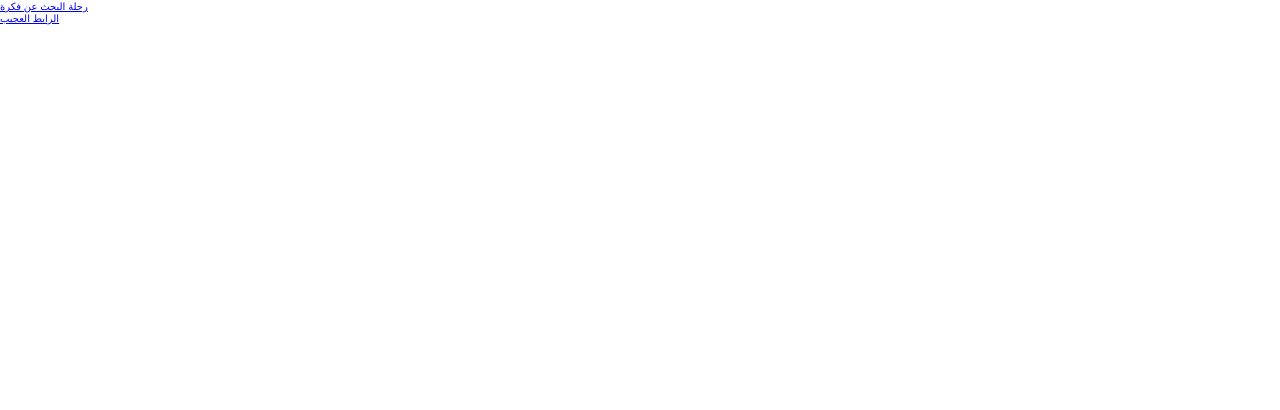
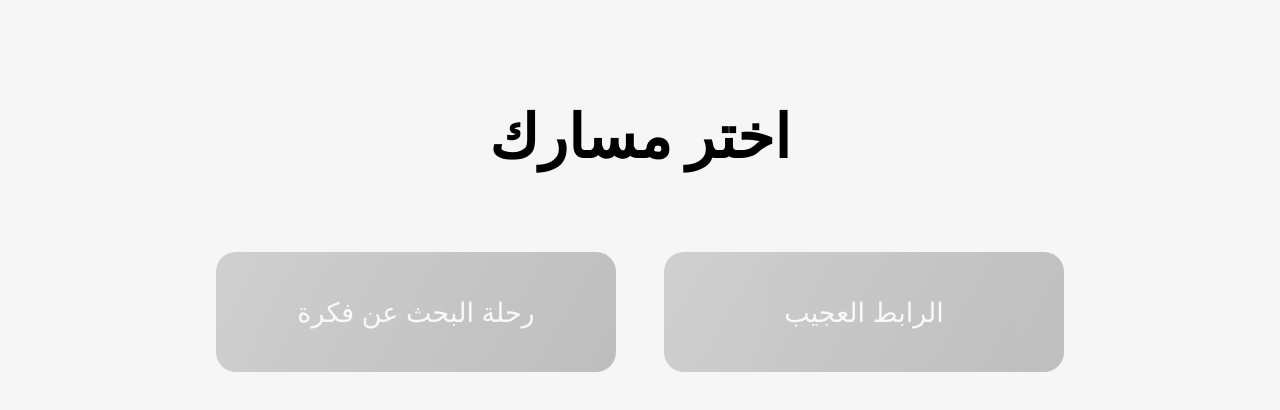
Before and after one commit to iabdulrahmanjo/010, a React (Create React App) app: page /category-3 in a window 1280 px wide. Shown: the top 410 px of the page. Built offline with nearby package versions, Linux system fonts and the light colour scheme; a small style sheet from the web is missing.

Commit message:
add ideas path component and jounrey proudcts cards and serach for them

```diff
--- a/src/App.js
+++ b/src/App.js
@@ -2,19 +2,18 @@ import React from "react";
 import { BrowserRouter as Router, Route, Switch } from "react-router-dom";
 import Home from "./views/home";
 import NewIdeas from "./views/newIdeas";
+import Journey from "./views/journey";
+import JourneyRoad from "./views/journeyRoad";
 import "./style.scss";
-
 function App() {
   return (
     <Router>
       <Switch>
         <Route path="/category-1" render={() => <h1>فئة ١</h1>} />
         <Route path="/category-2" render={() => <h1>فئة ٢</h1>} />
-        <Route exact path="/category-3" component={NewIdeas} />
-        <Route
-          path={`/category-3/journey`}
-          render={() => <h1>رحلة البحث عن فكرة</h1>}
-        />
+        <Route path={`/category-3/journey/:product`} component={JourneyRoad} />
+        <Route path={`/category-3/journey`} component={Journey} />
+        <Route path="/category-3" component={NewIdeas} />
         <Route
           path={`/category-3/match`}
           render={() => <h1>الرابط العجيب</h1>}
--- /dev/null
+++ b/src/components/card.js
@@ -0,0 +1,21 @@
+import React from "react";
+import { Link, useRouteMatch } from "react-router-dom";
+
+const Card = ({ product }) => {
+  const match = useRouteMatch();
+  return (
+    <Link to={`${match.url}/${product.fileName}`} className="card">
+      <div className="card-img">
+        <img
+          src={require(`../icons/${product.fileName}.png`)}
+          alt={product.name}
+        />
+      </div>
+      <div className="card-name">
+        <h1>{product.name}</h1>
+      </div>
+    </Link>
+  );
+};
+
+export default Card;
--- a/src/style.scss
+++ b/src/style.scss
@@ -17,6 +17,7 @@ html {
 body {
   height: 100%;
   width: 100%;
+  background-color: #f6f6f6;
 }
 
 .home {
@@ -89,3 +90,132 @@ body {
     background-image: linear-gradient(90deg, #fad961 0%, #f76b1c 100%);
   }
 }
+
+.newIdeas {
+  height: 100vh;
+  padding: 10rem 5rem;
+  display: flex;
+  flex-direction: column;
+  align-items: center;
+
+  & h1 {
+    font-size: 6rem;
+    margin-bottom: 8rem;
+  }
+
+  & ul {
+    display: flex;
+    justify-content: space-evenly;
+    list-style: none;
+    width: 80%;
+    & a {
+      background-image: linear-gradient(120deg, #969696 0%, #6b6b6b 100%);
+      text-align: center;
+      text-decoration: none;
+      font-size: 2.7rem;
+      width: 40rem;
+      height: 12rem;
+      display: flex;
+      justify-content: center;
+      align-items: center;
+      text-decoration: none;
+      color: white;
+      border-radius: 2rem;
+      opacity: 40%;
+      transition: box-shadow 0.2s;
+
+      &:hover {
+        opacity: 100%;
+        background-image: linear-gradient(120deg, #d4fc79 0%, #96e6a1 100%);
+        box-shadow: 0px 10px 40px -10px rgba(0, 64, 128, 0.2);
+      }
+    }
+  }
+}
+
+.deck {
+  display: grid;
+  grid-template-columns: repeat(auto-fit, minmax(30rem, 1fr));
+  grid-gap: 2rem;
+  justify-items: center;
+}
+
+.card {
+  text-decoration: none;
+  color: black;
+  transition: all 0.2s;
+  display: flex;
+  flex-direction: column;
+  justify-content: space-around;
+  align-items: center;
+  background-color: white;
+  height: 40rem;
+  width: 30.5rem;
+  border-radius: 1.5rem;
+  box-shadow: 5px 12px 20px rgba(59, 59, 59, 0.048);
+  cursor: pointer;
+  &-img {
+    width: 13rem;
+    display: flex;
+    align-items: center;
+    flex: 3;
+    & img {
+      width: 100%;
+    }
+  }
+  &-name {
+    flex: 1;
+    font-size: 1.7rem;
+  }
+
+  &:hover {
+    background-image: linear-gradient(to top, #00c6fb 0%, #005bea 100%);
+    box-shadow: 5px 12px 20px rgba(59, 59, 59, 0.281);
+
+    transform: scale(1.03);
+  }
+}
+
+.search {
+  margin-bottom: 3rem;
+  width: 100%;
+  display: flex;
+  flex-direction: row-reverse;
+  justify-content: space-between;
+  &_input {
+    background-color: #dadada;
+    box-shadow: 5px 12px 20px rgba(59, 59, 59, 0.096);
+    padding: 1.5rem 3rem;
+    border: none;
+    font-family: inherit;
+    font-size: 2rem;
+    border-radius: 1rem;
+    width: 100%;
+    &:focus {
+      outline: none;
+    }
+  }
+
+  &_button {
+    cursor: pointer;
+    transition: all 0.2s;
+    font-size: 2rem;
+    font-family: inherit;
+    border: none;
+    width: 20rem;
+    margin-right: 2rem;
+    border-radius: 1rem;
+    box-shadow: 5px 12px 20px rgba(59, 59, 59, 0.096);
+    background-image: linear-gradient(
+      -225deg,
+      #dfffcd 0%,
+      #90f9c4 48%,
+      #39f3bb 100%
+    );
+
+    &:hover {
+      transform: scale(1.03);
+      box-shadow: 5px 12px 20px rgba(59, 59, 59, 0.137);
+    }
+  }
+}
--- /dev/null
+++ b/src/views/journey.js
@@ -0,0 +1,61 @@
+import React, { Component } from "react";
+import Card from "../components/card";
+import { products } from "../utils/_DATA";
+
+class Journey extends Component {
+  state = {
+    query: "",
+    search_mode: false,
+    result: products,
+  };
+
+  handleInputChange = (event) => {
+    const query = event.target.value;
+    if (!query) {
+      this.setState({ query, search_mode: false, result: products });
+    } else {
+      this.setState({ query, search_mode: true });
+    }
+  };
+
+  handleSubmit = () => {
+    const q = this.state.query;
+    const p = products.filter((product) => product.name === q);
+    this.setState({ result: p });
+  };
+
+  render() {
+    const { result } = this.state;
+    return (
+      <div style={{ padding: "3rem 3rem" }}>
+        <div className="search">
+          <input
+            dir="rtl"
+            type="text"
+            className="search_input"
+            placeholder="ابحث عن منتج"
+            onChange={this.handleInputChange}
+          />
+          <button
+            className="search_button"
+            disabled={!this.state.search_mode}
+            onClick={this.handleSubmit}
+          >
+            انطلق
+          </button>
+        </div>
+        <div className="deck">
+          {result.length > 0 ? (
+            result.map((p, index) => <Card key={index} product={p} />)
+          ) : (
+            <p style={{ fontSize: "3rem", marginTop: "8rem" }}>
+              هذا المنتج غير موجود
+            </p>
+          )}
+        </div>
+      </div>
+    );
+  }
+}
+
+export default Journey;
--- /dev/null
+++ b/src/views/journeyRoad.js
@@ -0,0 +1,10 @@
+import React, { Component } from "react";
+import { withRouter } from "react-router-dom";
+
+class JourneyRoad extends Component {
+  render() {
+    return <div>Hello {this.props.match.params.product}</div>;
+  }
+}
+
+export default withRouter(JourneyRoad);
--- a/src/views/newIdeas.js
+++ b/src/views/newIdeas.js
@@ -1,10 +1,10 @@
 import React from "react";
-import { Link, Switch, Route, useRouteMatch } from "react-router-dom";
+import { Link } from "react-router-dom";
 
 const NewIdeas = () => {
-  let match = useRouteMatch();
   return (
-    <div>
+    <div className="newIdeas">
+      <h1>اختر مسارك</h1>
       <ul>
         <li>
           <Link to={`/category-3/journey`}>رحلة البحث عن فكرة</Link>
```
